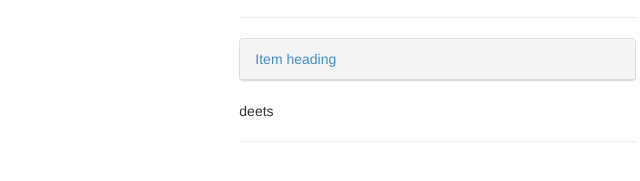
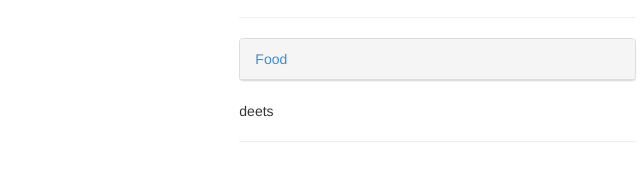
Before and after one commit to aschneer/COMP20_Final_FrontEnd, a plain HTML site: page index.html in a window 1280 px wide. Shown: the part 457-638 px from the top of the page, 629-1269 px from the left. Drawn offline with nearby package versions, Linux system fonts and the light colour scheme; some packages are replaced by stand-ins of ours.

Commit message:
changed some ttitles

```diff
--- a/index.html
+++ b/index.html
@@ -73,7 +73,7 @@
       <hr>
 
       <div class="panel panel-default">
-        <div class="panel-heading"><a href="">Item heading</a></div>
+        <div class="panel-heading"><a href="">Food</a></div>
       </div>
       <p>deets</p>
 
```
